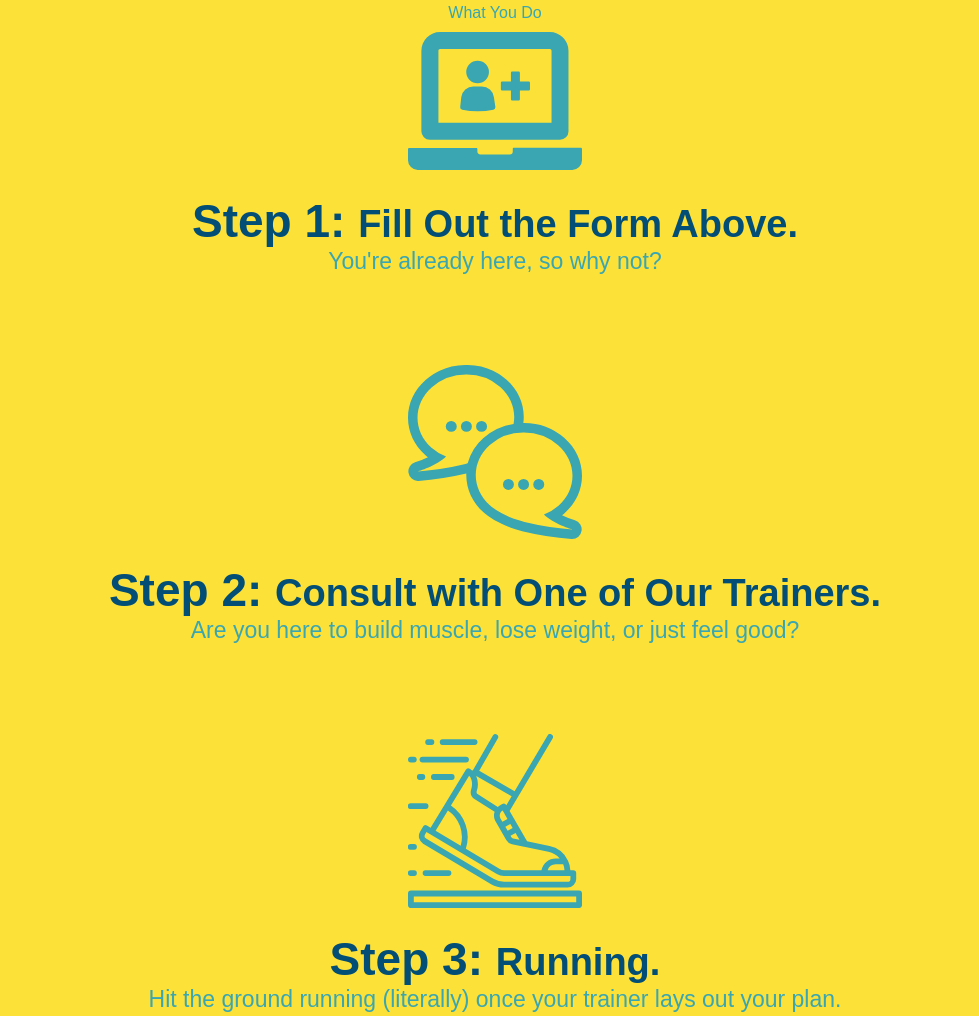
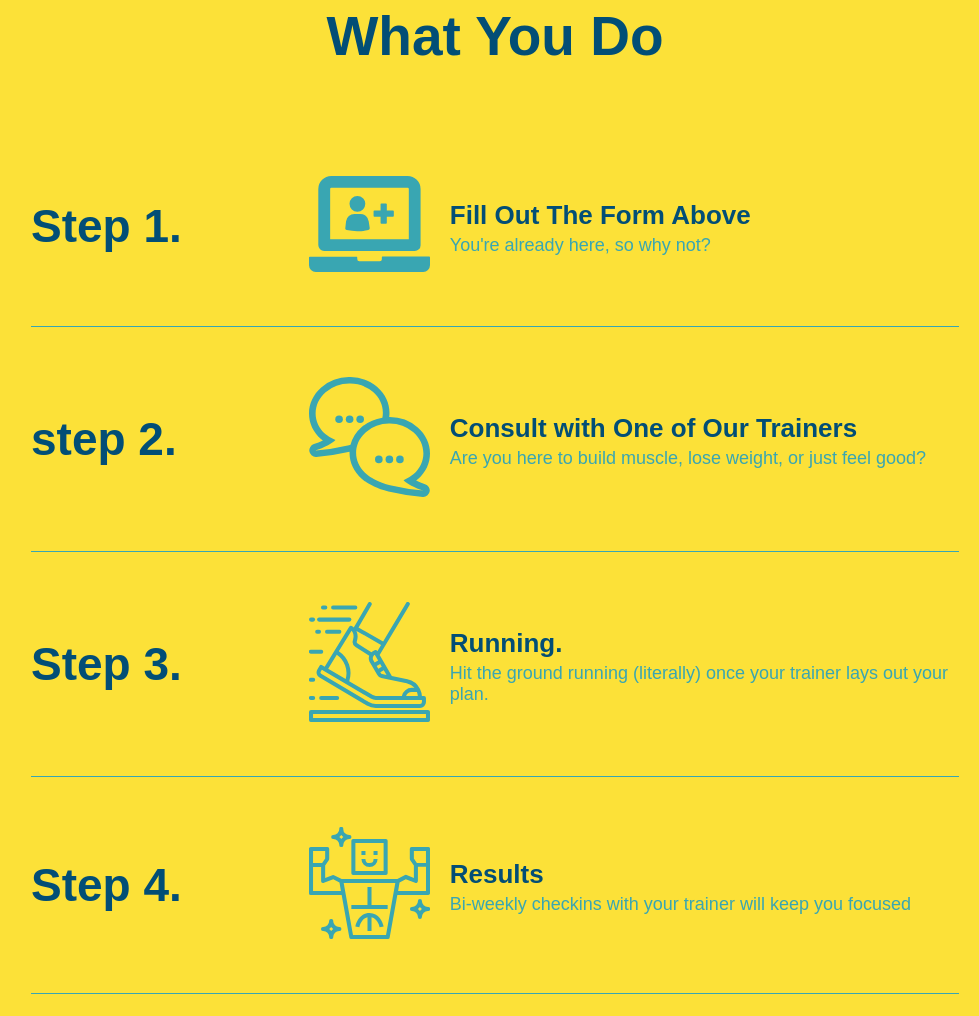
Before and after one commit to dustinturp/Run_Buddy, a plain HTML site: page index.html in a window 1280 px wide. Shown: the part 1155-2171 px from the top of the page, without its empty margins (145-1124 px from the left). Drawn offline with Linux system fonts and the light colour scheme.

Commit message:
added flexbox to steps

```diff
--- a/assets/css/styles.css
+++ b/assets/css/styles.css
@@ -144,9 +144,6 @@ section {
 }
 
 /* End Hero section */
-.intro {
-    text-align: center;
-}
 
 .intro p {
     line-height: 1.7;
@@ -155,20 +152,66 @@ section {
     font-size: 20px;
     /* center */
     margin: 0 auto;
+    text-align: center;
 }
 
 .steps {
-    text-align: center;
     background: #fce138;
+}
+.step {
+    margin: 50px auto;
+    padding-bottom: 50px;
+    width: 80%;
+    border-bottom: 1px solid #39a6b2;
+    display: flex;
+    flex-wrap: wrap;
+    align-items: center;
+    justify-content: space-between;
+}
+
+.step h3 {
+    color:#024e76;
+    font-size: 46px;
+    flex: 1 30%;
+}
+.step-info {
+    flex: 2 70%;
+    display: flex;
+    flex-wrap: wrap;
+    align-items: center;
+}
+
+.step-img {
+    flex: 1 12%;
+    margin-right: 20px;
+}
+.step-img  img{
+    max-width: 100%;
+}
+.step-text {
+    flex: 12;
+}
+
+.step-text p {
+    color: #39a6b2;
+    font-size: 18px;
+}
+
+.step-text h4 {
+    font-size: 26px;
+    line-height: 1.5;
+    color: #024e76;
+
 }
 
 .section-title {
     font-size: 55px;
     color: #024e76;
-    margin-bottom: 35px;
-    padding: 0 100px 20px 100px;
-    display: inline-block;
     border-bottom: 3px solid;
+    padding-bottom: 20px;
+    text-align: center;
+    margin: 0 auto 35px auto;
+    width: 50%;
 }
 .primary-border {
     border-color: #fce138;
@@ -178,30 +221,9 @@ section {
     border-color: #39a6b2;
 }
 
-.steps div {
-    margin-bottom: 80px;
-}
 
-.steps img {
-    width: 15%;
-    margin: 10px 0;
-}
 
-.steps h3 {
-    color:#024e76;
-    font-size: 46px;
-    margin-top: 10px;
-}
-
-.steps p {
-    color: #39a6b2;
-    font-size: 23px;
-}
-.steps span {
-    font-size: 38px;
-}
 .trainers {
-    text-align: center;
 
 }
 .trainer {
@@ -222,14 +244,6 @@ section {
     float: left;
     width: 65%;
 }
-
-.text-left {
-    text-align: left;
-}
-
-.text-right {
-    text-align: right;
-}
 .trainer-bio h3 {
     font-size: 32px;
     margin-bottom: 8px;
@@ -248,7 +262,6 @@ section {
 
 }
 .contact {
-    text-align: center;
     background: #024e76;
 }
 .contact h2 {
@@ -284,3 +297,15 @@ section {
 .contact-info a {
     color: #fce138;
 }
+
+.text-left {
+    text-align: left;
+}
+
+.text-right {
+    text-align: right;
+}
+
+.flex-row {
+    display: flex;
+}
--- a/index.html
+++ b/index.html
@@ -83,7 +83,12 @@
 
         <!--"What we do" section-->
         <section id="what-we-do" class="intro">
-            <h2 class="section-title primary-border">What We Do</h2>
+            <div class="flex-row">
+                <h2 class="section-title primary-border">
+                    What We Do
+                </h2>
+            </div>
+            <div class="flex-row">
                 <p>
                     butcher selfies chambray shabby chic gentrify readymade yr Echo Park XOXO Tumblr
                     normcore Banksy direct trade Blue Bottle chillwave you probably haven't heard of
@@ -91,42 +96,76 @@
                     twee synth Wes Anderson Thundercats viral bitters flannel meggings narwhal Marfa Schlitz
                     sustainable Intelligentsia umami deep v craft
                 </p>
+            </div>
         </section>
         <!--"what you do" section-->
         <section id="what-you-do"class="steps">
-            <h2class="section-title primary-border">What You Do</h2>
+            <div class="flex-row">
+                <h2 class="section-title primary-border">
+                    What You Do
+                </h2>
+            </div>
 
-            <div>
+            <div class="step">
+                <h3>Step 1.</h3>
+                <div class="step-info">
+                    <div class="step-img">
                         <img src="./assets/images/step-1.svg" alt="" />
-                <h3> Step 1: <span> Fill Out the Form Above.</span></h3>
+                    </div>
+                    <div class="step-text">
+                        <h4>Fill Out The Form Above</h4>
                         <p>You're already here, so why not?</p>
                     </div>
+                </div>
+            </div>
 
-            <div>
+            <div class="step">
+                <h3>step 2.</h3>
+                <div class="step-info">
+                    <div class="step-img">
                         <img src="./assets/images/step-2.svg" alt="" />
-                <h3>Step 2: <span> Consult with One of Our Trainers.</span></h3>
+                    </div>
+                    <div class="step-text">
+                        <h4>Consult with One of Our Trainers</h4>
                         <p>Are you here to build muscle, lose weight, or just feel good?</p>
                     </div>
+                </div>
+            </div>
 
-            <div>
+            <div class="step">
+                <h3>Step 3.</h3>
+                <div class="step-info">
+                    <div class="step-img">
                         <img src="./assets/images/step-3.svg" alt="" />
-                <h3>Step 3: <span> Running.</span></h3>
+                    </div>
+                    <div class="step-text">
+                        <h4>Running.</h4>
                         <p>Hit the ground running (literally) once your trainer lays out your plan.</p>
                     </div>
+                </div>
+            </div>
 
-            <div>
+            <div class="step">
+                <h3>Step 4.</h3>
+                <div class="step-info">
+                    <div class="step-img">
                         <img src="./assets/images/step-4.svg" alt="" />
-                <h3>Step 4: <span> Results</span></h3>
+                    </div>
+                    <div class="step-text">
+                        <h4>Results</h4>
                         <p>Bi-weekly checkins with your trainer will keep you focused</p>
-
+                    </div>
+                </div>
             </div>
 
         </section>
         <!--"Meet the trainers" section-->
         <section id="your-trainers" class="trainers">
+            <div class="flex-row">
                 <h2 class="section-title primary-border">
                  Meet The Trainers
                 </h2>
+            </div>
             <article class="trainer">
                 <img src="./assets/images/trainer-1.jpg" alt="Aaron Stephens in his workout clothes, ready to pump iron" />
                 <div class="trainer-bio text-left">
@@ -162,9 +201,11 @@
         </section>
         <!--"reach out" section-->
         <section id="reach-out" class="contact">
+            <div class="flex-row">
                 <h2 class="section-title secondary-border">
                     Reach Out
                 </h2>
+            </div>
             <div class="contact-info">
                 <iframe src="https://www.google.com/maps/embed?pb=!1m18!1m12!1m3!1d12476.100748661102!2d-90.25261744999999!3d38.579267800000004!2m3!1f0!2f0!3f0!3m2!1i1024!2i768!4f13.1!3m3!1m2!1s0x87d8b43d6bad0ff9%3A0xffd277e115932d61!2sTed%20Drewes%20Frozen%20Custard!5e0!3m2!1sen!2sus!4v1628457477098!5m2!1sen!2sus"
                 style="border:0;"
```
Lines whose indentation alone changed are shown as unchanged.
